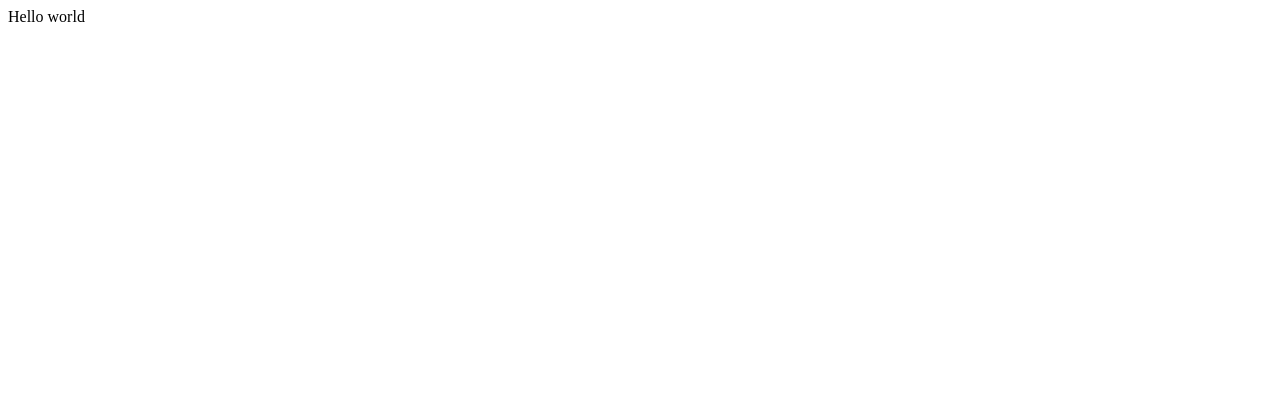
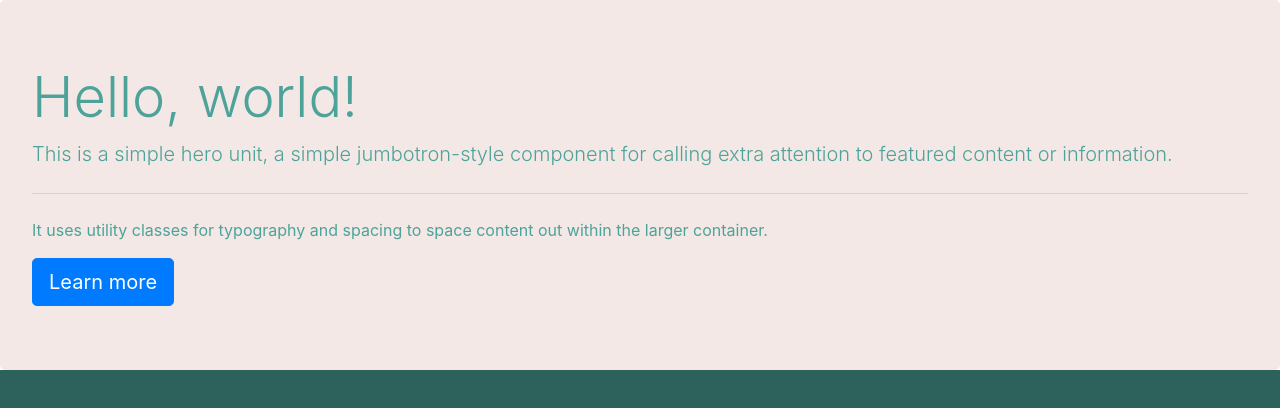
Before and after one commit to TomMarq/tom, a plain HTML site: page index.html in a window 1280 px wide. Drawn offline with nearby package versions, Linux system fonts and the light colour scheme.

Commit message:
nouveau style
ajout de css

```diff
--- a/index.html
+++ b/index.html
@@ -1,11 +1,29 @@
 <!DOCTYPE html>
 <html lang="en">
+
 <head>
     <meta charset="UTF-8">
     <meta name="viewport" content="width=device-width, initial-scale=1.0">
     <title>Document</title>
+    <link rel="stylesheet" href="mystyle.css">
+    <link rel="stylesheet" href="https://stackpath.bootstrapcdn.com/bootstrap/4.5.2/css/bootstrap.min.css"
+        integrity="sha384-JcKb8q3iqJ61gNV9KGb8thSsNjpSL0n8PARn9HuZOnIxN0hoP+VmmDGMN5t9UJ0Z" crossorigin="anonymous">
+    <script src="https://stackpath.bootstrapcdn.com/bootstrap/4.5.2/js/bootstrap.min.js"
+        integrity="sha384-B4gt1jrGC7Jh4AgTPSdUtOBvfO8shuf57BaghqFfPlYxofvL8/KUEfYiJOMMV+rV"
+        crossorigin="anonymous"></script>
 </head>
+
 <body>
-    Hello world
+
+    <div class="jumbotron background-color-couleur2 color-3">
+        <h1 class="display-4">Hello, world!</h1>
+        <p class="lead">This is a simple hero unit, a simple jumbotron-style component for calling extra attention
+            to featured content or information.</p>
+        <hr class="my-4">
+        <p>It uses utility classes for typography and spacing to space content out within the larger container.</p>
+        <a class="btn btn-primary btn-lg" href="#" role="button">Learn more</a>
+
+    </div>
 </body>
+
 </html>
--- /dev/null
+++ b/mystyle.css
@@ -0,0 +1,9 @@
+body, html{
+    background-color: #2d625c;
+}
+.jumbotron.background-color-couleur2{
+    background-color:#f3e8e5;
+}
+.color-3{
+    color:#4da399;
+}
```
